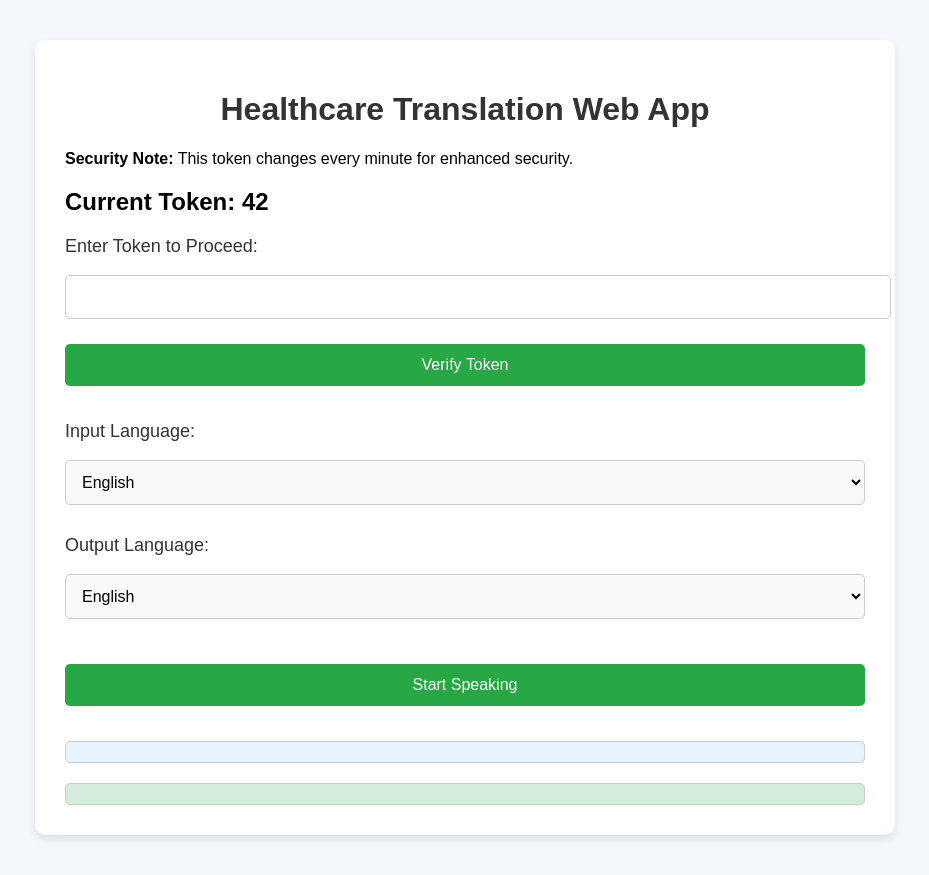
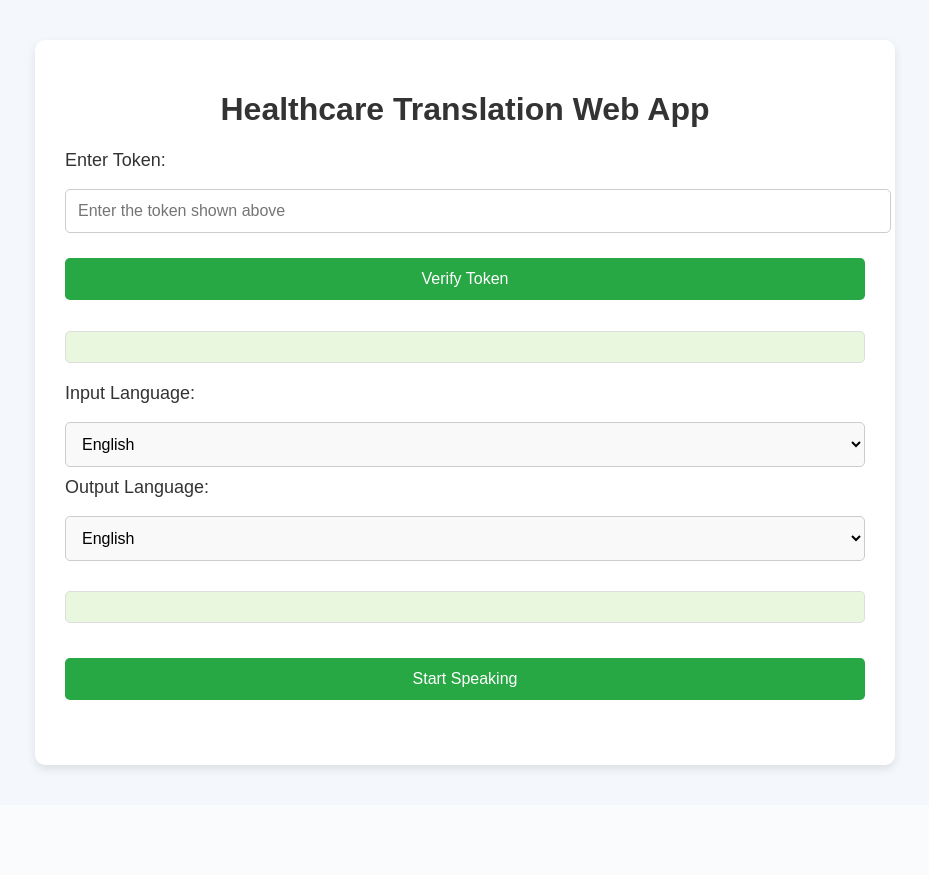
Before and after one commit to srikar52110/test_Assignmnent1, a Flask app: page / in a window 1280 px wide. Shown: the whole page, without its empty margins (175-1104 px from the left). After the commit the page ends 772 px from the top, so only its background shows below. Run offline with Flask 3, Linux system fonts and the light colour scheme.

Commit message:
Update index.html

```diff
--- a/templates/index.html
+++ b/templates/index.html
@@ -69,41 +69,25 @@
             display: block;
         }
 
-        .output-section {
-            background-color: #f0f8ff;
-            padding: 20px;
+        .status, .output-text {
+            background-color: #f1f1f1;
+            border: 1px solid #ddd;
+            padding: 15px;
             border-radius: 5px;
-            border: 1px solid #ccc;
-            margin-top: 20px;
+            margin-bottom: 20px;
+            color: #444;
         }
 
-        /* Status and Encryption message */
-        #status-message {
-            font-size: 18px;
-            color: #0056b3;
-            font-weight: bold;
-            text-align: center;
-            padding: 10px;
-            background-color: #e7f3ff;
-            border-radius: 5px;
-            margin: 20px 0;
-            display: none;
+        .status {
+            background-color: #e9f7df;
+            color: #5d6b4b;
         }
 
-        #original, #translated {
-            padding: 10px;
-            font-size: 16px;
-            color: #333;
+        .output-text {
+            background-color: #e6f0ff;
+            color: #1c6bff;
         }
 
-        #original {
-            background-color: #e7f3ff;
-            margin-bottom: 10px;
-        }
-
-        #translated {
-            background-color: #d4edda;
-        }
     </style>
 </head>
 <body>
@@ -111,21 +95,13 @@
     <div class="container">
         <h1>Healthcare Translation Web App</h1>
 
-        <p><strong>Security Note:</strong> This token changes every minute for enhanced security.</p>
-        <h2>Current Token: {{ token }}</h2>
-
-        <!-- Token entry and verification -->
         <div class="section">
-            <label for="tokenInput">Enter Token to Proceed:</label>
-            <input type="text" id="tokenInput" required>
-            <button id="verifyTokenButton">Verify Token</button>
-            <p id="tokenStatus"></p>
+            <label for="tokenInput">Enter Token:</label>
+            <input type="text" id="tokenInput" placeholder="Enter the token shown above" />
+            <button id="verifyTokenBtn">Verify Token</button>
+            <p id="tokenStatus" class="status"></p>
         </div>
 
-        <!-- Encryption Message -->
-        <p id="status-message">Your message is being encrypted for confidentiality...</p>
-
-        <!-- Language selection -->
         <div class="section">
             <label for="inputLanguage">Input Language:</label>
             <select id="inputLanguage">
@@ -133,9 +109,7 @@
                 <option value="es-ES">Spanish</option>
                 <option value="fr-FR">French</option>
             </select>
-        </div>
 
-        <div class="section">
             <label for="outputLanguage">Output Language:</label>
             <select id="outputLanguage">
                 <option value="en">English</option>
@@ -144,101 +118,91 @@
             </select>
         </div>
 
-        <!-- Button to start speech recognition -->
-        <button id="startRecognition">Start Speaking</button>
-        <p id="status"></p>
+        <div id="statusMessage" class="status"></div>
 
-        <!-- Original Text Section -->
-        <div id="original" class="output-section"></div>
+        <button id="startRecognition" disabled>Start Speaking</button>
 
-        <!-- Translated Text Section -->
-        <div id="translated" class="output-section"></div>
-
-        <!-- Audio element to play the translated text -->
-        <audio id="audio-player" controls style="display: none;"></audio>
+        <div id="original" class="section"></div>
+        <div id="translated" class="section"></div>
+        <audio id="audio-player" controls style="display:none;"></audio>
     </div>
 
     <script>
-        const tokenInput = document.getElementById('tokenInput');
-        const verifyTokenButton = document.getElementById('verifyTokenButton');
-        const tokenStatus = document.getElementById('tokenStatus');
-        const statusMessage = document.getElementById('status-message');
-        const recognition = new (window.SpeechRecognition || window.webkitSpeechRecognition)();
-        recognition.lang = 'en-US';
+        let tokenVerified = false;
+        let currentToken = {{ token }};
 
-        const startRecognitionButton = document.getElementById('startRecognition');
-        const statusElement = document.getElementById('status');
-        const originalTextElement = document.getElementById('original');
-        const translatedTextElement = document.getElementById('translated');
-        const audioPlayer = document.getElementById('audio-player');
-
-        // Token verification
-        verifyTokenButton.onclick = () => {
-            const token = tokenInput.value;
-
+        document.getElementById('verifyTokenBtn').addEventListener('click', function() {
+            const tokenInput = document.getElementById('tokenInput').value;
             fetch('/verify-token', {
                 method: 'POST',
                 headers: { 'Content-Type': 'application/json' },
-                body: JSON.stringify({ token: token })
+                body: JSON.stringify({ token: tokenInput })
             })
             .then(response => response.json())
             .then(data => {
                 if (data.message) {
-                    tokenStatus.textContent = data.message;
-                    statusMessage.style.display = 'block';  // Show encryption message
-                    startRecognitionButton.disabled = false;  // Enable speech recognition button
-                } else if (data.error) {
-                    tokenStatus.textContent = data.error;
-                    startRecognitionButton.disabled = true;  // Disable speech recognition until token is verified
+                    tokenVerified = true;
+                    document.getElementById('tokenStatus').textContent = data.message;
+                    document.getElementById('startRecognition').disabled = false;
+                } else {
+                    document.getElementById('tokenStatus').textContent = data.error;
                 }
             })
-            .catch(error => tokenStatus.textContent = 'Token verification failed: ' + error);
+            .catch(error => {
+                document.getElementById('tokenStatus').textContent = 'Error verifying token: ' + error;
+            });
+        });
+
+        document.getElementById('startRecognition').addEventListener('click', function() {
+            if (!tokenVerified) {
+                alert("Please verify your token before proceeding!");
+                return;
+            }
+
+            const recognition = new (window.SpeechRecognition || window.webkitSpeechRecognition)();
+            recognition.lang = 'en-US';
+
+            recognition.onstart = function() {
+                document.getElementById('statusMessage').textContent = 'Listening...';
             };
 
-        // Speech recognition setup
-        recognition.onstart = () => { statusElement.textContent = 'Listening...'; };
-        recognition.onend = () => { statusElement.textContent = 'Stopped listening.'; };
-        recognition.onerror = (event) => { statusElement.textContent = 'Error: ' + event.error; };
+            recognition.onend = function() {
+                document.getElementById('statusMessage').textContent = 'Stopped listening.';
+            };
 
-        recognition.onresult = (event) => {
+            recognition.onerror = function(event) {
+                document.getElementById('statusMessage').textContent = 'Error: ' + event.error;
+            };
+
+            recognition.onresult = function(event) {
                 const spokenText = event.results[0][0].transcript;
-            originalTextElement.textContent = 'Original Text: ' + spokenText;
-
-            const inputLanguage = document.getElementById('inputLanguage').value;
-            const outputLanguage = document.getElementById('outputLanguage').value;
+                document.getElementById('original').textContent = 'Original Text: ' + spokenText;
 
                 fetch('/translate', {
                     method: 'POST',
                     headers: { 'Content-Type': 'application/json' },
-                body: JSON.stringify({ text: spokenText, input_language: inputLanguage, output_language: outputLanguage })
+                    body: JSON.stringify({
+                        text: spokenText,
+                        input_language: document.getElementById('inputLanguage').value,
+                        output_language: document.getElementById('outputLanguage').value
+                    })
                 })
                 .then(response => response.json())
                 .then(data => {
-                    statusMessage.textContent = "Decrypted and translated message is now ready."; // Update message
-
                     if (data.translated_text) {
-                        translatedTextElement.textContent = 'Translated Text: ' + data.translated_text;
-
-                        // Fetch and play translated text audio
-                        fetch('/speak', {
-                            method: 'POST',
-                            headers: { 'Content-Type': 'application/json' },
-                            body: JSON.stringify({ text: data.translated_text, language: outputLanguage })
-                        })
-                            .then(response => response.blob())
-                            .then(blob => {
-                                const url = URL.createObjectURL(blob);
-                                audioPlayer.src = url;
-                                audioPlayer.style.display = 'block';
-                                audioPlayer.play();
-                            })
-                            .catch(error => alert('Error in speech synthesis: ' + error));
+                        document.getElementById('translated').textContent = 'Translated Text: ' + data.translated_text;
+                        document.getElementById('statusMessage').textContent = data.encryption_message;
+                        document.getElementById('statusMessage').textContent = data.decryption_message;
                     }
                 })
-                .catch(error => alert('Error in translation: ' + error));
+                .catch(error => {
+                    document.getElementById('statusMessage').textContent = 'Error: ' + error;
+                });
             };
 
-        startRecognitionButton.onclick = () => { recognition.start(); };
+            recognition.start();
+        });
     </script>
+
 </body>
 </html>
```
Lines whose indentation alone changed are shown as unchanged.
